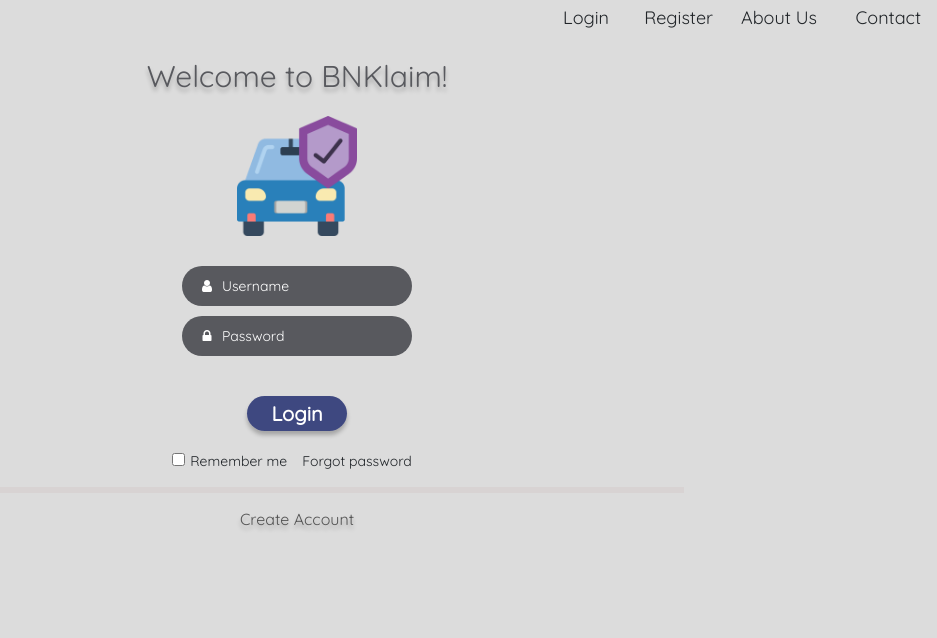
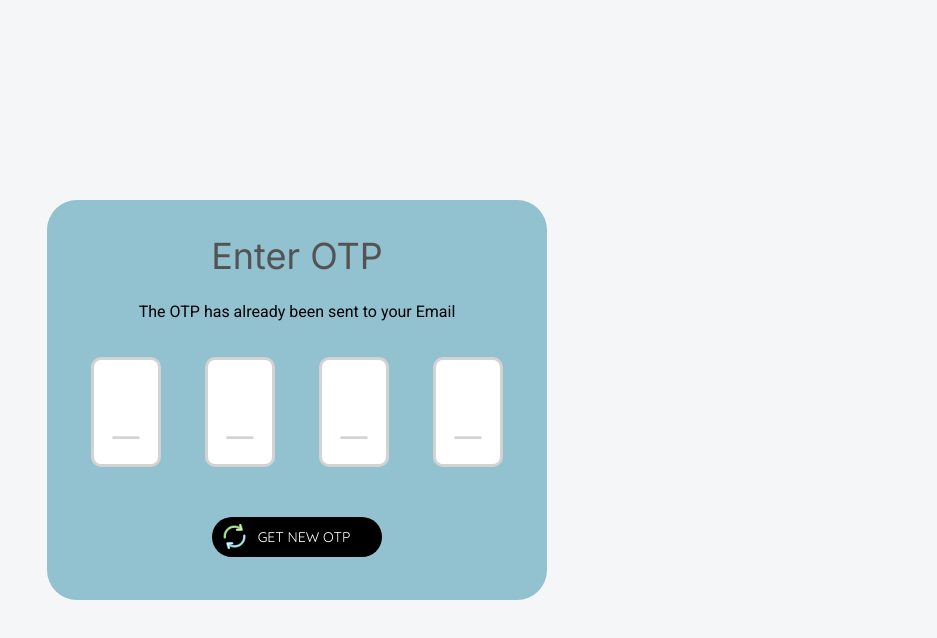
Before and after one commit to Allianz-Training/BNK03-final-project, an Angular app: page / in a window 1280 px wide. Shown: the top 638 px of the page, without its empty margins (343-1280 px from the left). Built offline with nearby package versions, Linux system fonts and the light colour scheme.

Commit message:
OTP Page

```diff
--- a/package.json
+++ b/package.json
@@ -22,6 +22,7 @@
     "@angular/platform-browser-dynamic": "~11.0.5",
     "@angular/router": "~11.0.5",
     "bootstrap": "^4.5.3",
+    "ng-otp-input": "^1.7.1",
     "rxjs": "~6.6.0",
     "tslib": "^2.0.0",
     "zone.js": "~0.10.2"
--- a/src/app/app.component.html
+++ b/src/app/app.component.html
@@ -1,2 +1,3 @@
 <!-- <landing-page-base></landing-page-base> -->
-<sign-in-base></sign-in-base>
+<!-- <sign-in-base></sign-in-base> -->
+<app-otp></app-otp>
--- /dev/null
+++ b/src/app/sign-up/base/base.component.html
@@ -0,0 +1 @@
+<p>base works!</p>
--- /dev/null
+++ b/src/app/sign-up/base/base.component.ts
@@ -0,0 +1,15 @@
+import { Component, OnInit } from '@angular/core';
+
+@Component({
+  selector: 'app-base',
+  templateUrl: './base.component.html',
+  styleUrls: ['./base.component.css']
+})
+export class BaseComponent implements OnInit {
+
+  constructor() { }
+
+  ngOnInit(): void {
+  }
+
+}
--- /dev/null
+++ b/src/app/sign-up/otp/otp.component.css
@@ -0,0 +1,65 @@
+.register{
+	height: 100vh;
+	background-color: rgb(245, 246, 247);
+	display: flex;
+	justify-content: center;
+	align-items: center;
+	padding: auto;
+}
+
+.frm{
+	background: #92c1cf;
+	border-radius: 30px;
+	width: 500px;
+	height: 400px;
+	margin: auto;
+	}
+h1{
+	font-family: 'Inter', sans-serif;
+	font-style: normal;
+	font-weight: normal;
+	font-size: 36px;
+	line-height: 52px;
+	color: #535353;
+	padding: 30px 40px 0px 40px;
+
+}
+h3{
+	color: black;
+	padding-bottom: 15px;
+}
+.otpInputContainer{
+	display: flex;
+	justify-content: space-evenly;
+}
+input{
+	height: 110px;
+	width: 70px;
+	border-radius: 10px;
+	border: solid lightgrey 3px;
+	outline: unset;
+	font-size: 50px;
+	text-align: center;
+	color:#535353;
+}
+::placeholder{
+	color: lightgrey;
+}
+img{
+	position: absolute;
+	width: 25px;
+	height: 25px;
+	margin: 57px 0px 0px 10px;
+}
+#refresh{
+	width: 170px;
+	height: 40px;
+	left: 604px;
+	background: linear-gradient(0deg, #000000, #000000), #C4C4C4;
+	box-shadow: inset 0px 4px 4px rgba(0, 0, 0, 0.25);
+	border:unset;
+	border-radius: 25px;
+	color: white;
+	padding-left: 20px;
+	margin-top: 50px;
+}
--- /dev/null
+++ b/src/app/sign-up/otp/otp.component.html
@@ -0,0 +1,18 @@
+<section class="register">
+		<div class="frm text-center">
+			<h1>Enter OTP</h1>
+			<h3>The OTP has already been sent to your Email</h3>
+			<form>
+				<div class="otpInputContainer">
+
+						<input #txt1 maxlength="1" placeholder="_" (keyup)="move(txt1,txt1, txt2)" type="text" [(ngModel)]="otpValue1" [ngModelOptions]="{standalone: true}">
+						<input #txt2 maxlength="1" placeholder="_"  (keyup)="move(txt1,txt2, txt3)" type="text" [(ngModel)]="otpValue2" [ngModelOptions]="{standalone: true}">
+						<input #txt3 maxlength="1" placeholder="_"  (keyup)="move(txt2,txt3, txt4)" type="text" [(ngModel)]="otpValue3" [ngModelOptions]="{standalone: true}">
+						<input #txt4 maxlength="1" placeholder="_"  (keyup)="move(txt3,txt4, txt4)" type="text" [(ngModel)]="otpValue4" [ngModelOptions]="{standalone: true}">
+
+				</div>
+			</form>
+			<img src="../../../assets/refresh.png">
+			<button id="refresh">GET NEW OTP</button>
+		</div>
+</section>
--- /dev/null
+++ b/src/app/sign-up/otp/otp.component.ts
@@ -0,0 +1,40 @@
+import { Component, OnInit,Input } from '@angular/core';
+
+@Component({
+  selector: 'app-otp',
+  templateUrl: './otp.component.html',
+  styleUrls: ['./otp.component.css']
+})
+export class OtpComponent implements OnInit {
+  @Input()
+  otpValue1:string="";
+  @Input()
+  otpValue2:string="";
+  @Input()
+  otpValue3:string="";
+  @Input()
+  otpValue4:string="";
+  // otpValue: string[]=[];
+  constructor() { }
+
+  ngOnInit(): void {
+  }
+
+  move(previoustxt:any, fromtxt: any, totxt: any) {
+    var length = fromtxt.value.length;
+
+    var maxlength: string = fromtxt.getAttribute("maxlength");
+
+    if (length == maxlength) {
+      totxt.focus();
+    }
+    else if(length<maxlength){
+      previoustxt.focus();
+    }
+    if(this.otpValue1 != "" && this.otpValue2 != "" && this.otpValue3 != "" && this.otpValue4 != ""){
+      console.log("do something");
+
+    }
+
+  }
+}
--- a/src/index.html
+++ b/src/index.html
@@ -20,6 +20,8 @@
       rel="stylesheet"
     />
     <link rel="stylesheet" href="https://cdnjs.cloudflare.com/ajax/libs/font-awesome/4.7.0/css/font-awesome.min.css">
+    <link rel="preconnect" href="https://fonts.gstatic.com">
+<link href="https://fonts.googleapis.com/css2?family=Inter&display=swap" rel="stylesheet">
   </head>
   <body class="mat-typography">
     <app-root></app-root>
```
Also changed, not shown: src/app/app.module.ts (+6 -1 lines), src/app/sign-up/sign-up.module.ts (+6 -2 lines), src/app/sign-up/base/base.component.css (added), 1 other file (tests, documents, lock files or other folders).
